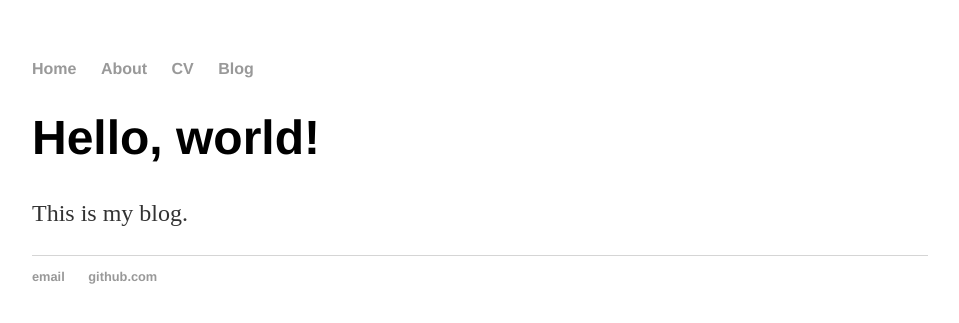
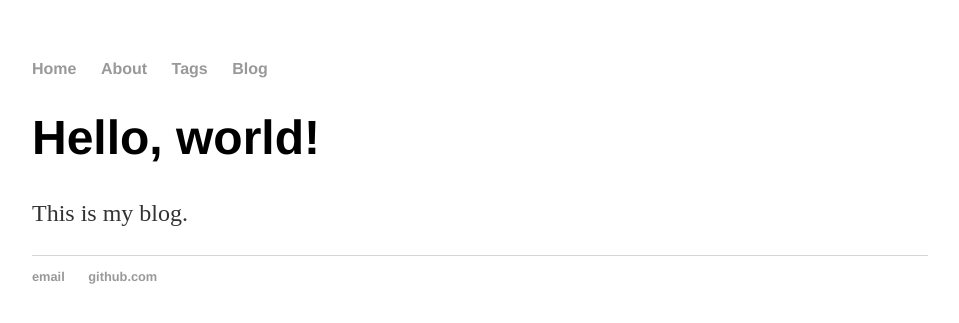
Before and after one commit to MinChunJheng/MinChunJheng.github.io, a Jekyll site: the page built from index.html, in a window 1280 px wide. Shown: the top 323 px of the page, without its empty margins (160-1119 px from the left). Built offline with Jekyll 4.4.1, drawn with Linux system fonts in a browser that asks for light colours.

Commit message:
Update default.html

```diff
--- a/_layouts/default.html
+++ b/_layouts/default.html
@@ -10,7 +10,7 @@
 	    		<ul>
 	        		<li><a href="/">Home</a></li>
 		        	<li><a href="/about">About</a></li>
-	        		<li><a href="/cv">CV</a></li>
+	        		<li><a href="/tags">Tags</a></li>
 	        		<li><a href="/blog">Blog</a></li>
 	    		</ul>
 			</nav>
```
